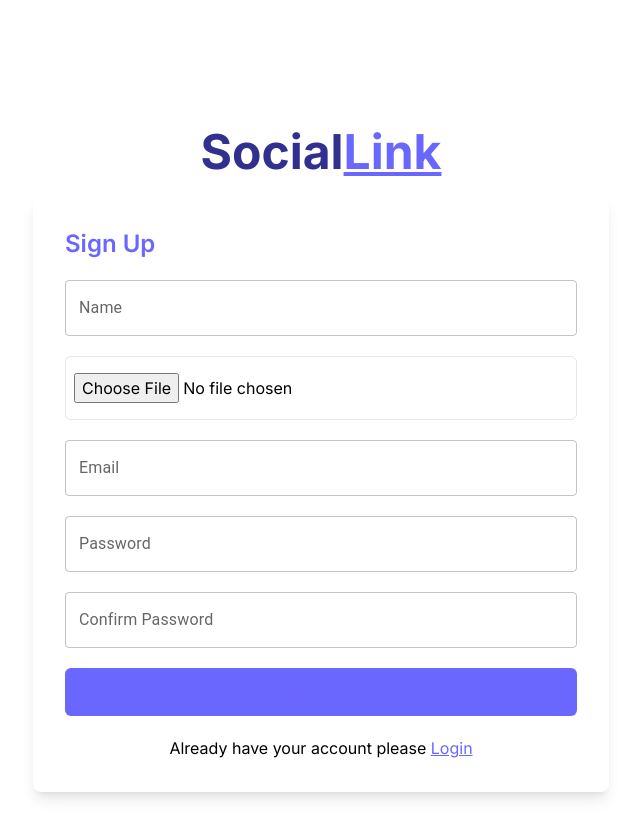
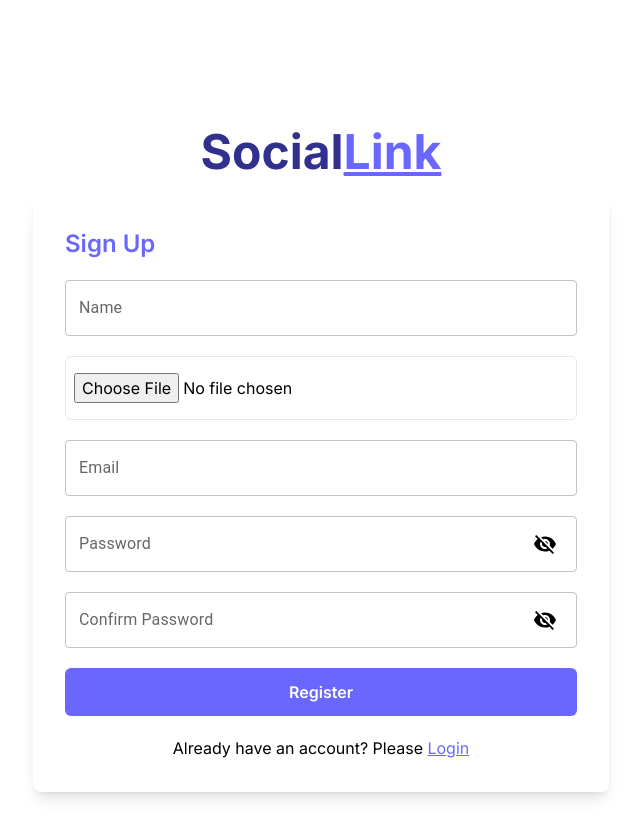
Before and after one commit to mk-saadi/social-link-client, a Next.js app: page /SignUp in a window 1280 px wide. Shown: the top 838 px of the page, without its empty margins (319-959 px from the left). Built offline with nearby package versions, Linux system fonts and the light colour scheme.

Commit message:
frontend sign up designed complete

```diff
--- a/src/app/Login/page.jsx
+++ b/src/app/Login/page.jsx
@@ -46,7 +46,7 @@ const Login = () => {
                     <input type="submit" value={'Login'} className='bg-[#6A67FF] text-white py-3 cursor-pointer font-semibold rounded-md hover:bg-opacity-80' />
                 </form>
                 <div>
-                    <p className='text-center'>Don't have't your account please <Link className='text-blue-500 underline ' href={'/SignUp'}>Register</Link></p>
+                    <p className='text-center'>Don't have't your account please <Link className='text-blue-500 underline ' href={'/signUp'}>Register</Link></p>
                 </div>
             </div>
         </div>
--- a/src/app/SignUp/page.jsx
+++ b/src/app/SignUp/page.jsx
@@ -1,94 +1,135 @@
 'use client'
 import { TextField } from '@mui/material';
 import Link from 'next/link';
-// import { useRouter } from 'next/navigation';
 import React, { useState } from 'react';
+import VisibilityIcon from '@mui/icons-material/Visibility';
+import VisibilityOffIcon from '@mui/icons-material/VisibilityOff';
+// import { useRouter } from 'next/router';
 
 const SignUp = () => {
+    const imgbbApiKey = process.env.NEXT_IMAGE_UPLOAD_TOKEN; // Replace with your ImgBB API key
+    // const router = useRouter();
+    console.log(imgbbApiKey)
 
-    const [name, setName] = useState('')
-    const [email, setEmail] = useState('')
-    const [Photo, setPhoto] = useState('')
-    const [password, setPassword] = useState('')
-    const [confirmPassword, setConfirmPassword] = useState('')
-    const [error, setError] = useState('')
+    const [passwordShow, setPasswordShow] = useState(false);
+    const [name, setName] = useState('');
+    const [email, setEmail] = useState('');
+    const [photo, setPhoto] = useState(null);
+    const [password, setPassword] = useState('');
+    const [confirmPassword, setConfirmPassword] = useState('');
+    const [error, setError] = useState('');
 
-    // const router = useRouter();
+    const handlePasswordShow = () => {
+        setPasswordShow(!passwordShow)
+    }
 
     const handleSubmit = async (e) => {
-        e.preventDefault()
+        e.preventDefault();
 
-        console.log(name)
+        if (!name || !email || !password || !photo) {
+            setError('All fields are required');
+            return;
+        } else {
+            setError('');
+        }
 
-        // if (!name || !email || !password) {
-        //     setError('All field is required');
-        //     return
-        // } else {
-        //     setError('')
-        // }
+        if (password !== confirmPassword) {
+            setError('password is not mached');
+        }
+        else {
+            setError('');
+        }
 
-        // try {
+        const formData = new FormData();
+        formData.append('image', photo);
 
-        //     const resUserExists = await fetch("api/userExists", {
-        //         method: "POST",
-        //         headers: {
-        //             "Content-Type": "application/json",
-        //         },
-        //         body: JSON.stringify({ email }),
-        //     });
+        try {
+            const resUserExists = await fetch("http://localhost:7000/users", {
+                method: "POST",
+                headers: {
+                    "Content-Type": "application/json",
+                },
+                body: JSON.stringify({ email }),
+            });
 
-        //     const { user } = await resUserExists.json();
+            const { user } = await resUserExists.json();
 
-        //     if (user) {
-        //         setError("User already exists.");
-        //         return;
-        //     }
+            if (resUserExists.status === 409) {
+                setError("User already exists.");
+                return;
+            }
 
+            const imgbbResponse = await fetch(`https://api.imgbb.com/1/upload?key=${imgbbApiKey}`, {
+                method: "POST",
+                body: formData,
+            });
 
-        //     const res = await fetch('api/register', {
-        //         method: "POST",
-        //         headers: {
-        //             "Content-Type": "application/json",
-        //         },
-        //         body: JSON.stringify({
-        //             name,
-        //             email,
-        //             password,
-        //         }),
-        //     });
-        //     if (res.ok) {
-        //         console.log('res ok')
-        //         const form = e.target;
-        //         form.reset();
-        //         router.push('/Login')
-        //     }
-        //     else {
-        //         console.log("User registration Failed.")
-        //     }
-        // } catch (error) {
-        //     console.log("Error during registration:", error);
-        // }
-    }
+            if (imgbbResponse.ok) {
+                const imgbbData = await imgbbResponse.json();
+                const imageUrl = imgbbData.data.url;
 
+                const registrationData = {
+                    name,
+                    email,
+                    password,
+                    photo: imageUrl,
+                };
+
+                const registrationResponse = await fetch('http://localhost:7000/users', {
+                    method: "POST",
+                    headers: {
+                        "Content-Type": "application/json",
+                    },
+                    body: JSON.stringify(registrationData),
+                });
+
+                if (registrationResponse.ok) {
+                    setName('');
+                    setEmail('');
+                    setPhoto(null);
+                    setPassword('');
+                    setConfirmPassword('');
+                } else {
+                    console.error('User registration failed.');
+                }
+            } else {
+                console.error('Image upload to ImgBB failed.');
+            }
+        } catch (error) {
+            console.error('Error during registration:', error);
+        }
+    };
 
     return (
         <div className='container mx-auto min-h-screen mt-32'>
             <h3 className='text-5xl text-center font-bold my-5 text-[#32308E]'>Social<span className='underline text-[#6A67FF]'>Link</span></h3>
             <div className='flex flex-col justify-center gap-5 lg:max-w-xl max-w-sm mx-auto shadow-lg p-8 rounded-lg'>
-                <h4 className=' text-2xl font-semibold text-[#6A67FF]'>Sign Up</h4>
+                <h4 className='text-2xl font-semibold text-[#6A67FF]'>Sign Up</h4>
                 <form onSubmit={handleSubmit} className='flex flex-col justify-center gap-5'>
-                    <TextField fullWidth label="Name" id="fullWidth" onChange={(e) => setName(e.target.value)} type="text" name='name' className=' border rounded-md' />
-                    <input onChange={(e) => setPhoto(e.target.value)} type="file" name='photo' placeholder='Photo' className='px-2 py-4 border rounded-md cursor-pointer' />
-                    <TextField fullWidth label="Email" id="fullWidth" onChange={(e) => setEmail(e.target.value)} type="email" name='email' className=' border rounded-md' />
-                    <TextField fullWidth label="Password" id="fullWidth" onChange={(e) => setPassword(e.target.value)} type="password" name='password' className=' border rounded-md' />
-                    <TextField fullWidth label="Confirm Password" id="fullWidth" onChange={(e) => setConfirmPassword(e.target.value)} type="password" name='confirmPassword' className=' border rounded-md' />
+                    <TextField fullWidth label="Name" id="fullWidth" onChange={(e) => setName(e.target.value)} type="text" name='name' className='border rounded-md' />
+                    <input onChange={(e) => setPhoto(e.target.files?.[0])} type="file" name='photo' placeholder='Photo' className='px-2 py-4 border rounded-md cursor-pointer' />
+                    <TextField fullWidth label="Email" id="fullWidth" onChange={(e) => setEmail(e.target.value)} type="email" name='email' className='border rounded-md' />
+                    <div className='relative'>
+                        <TextField fullWidth label="Password" id="fullWidth" onChange={(e) => setPassword(e.target.value)} type={passwordShow ? `text` : `password`} name='password' className='border rounded-md' />
+                        {passwordShow ?
+                            <VisibilityIcon onClick={() => handlePasswordShow()} className='absolute right-5 top-4 cursor-pointer' />
+                            : <VisibilityOffIcon onClick={() => handlePasswordShow()} className='absolute right-5 top-4 cursor-pointer' />
+                        }
+                    </div>
+                    <div className='relative'>
+                        <TextField fullWidth label="Confirm Password" id="fullWidth" onChange={(e) => setConfirmPassword(e.target.value)} type={passwordShow ? `text` : `password`} name='confirmPassword' className='border rounded-md' />
+                        {passwordShow ?
+                            <VisibilityIcon onClick={() => handlePasswordShow()} className='absolute right-5 top-4 cursor-pointer' />
+                            : <VisibilityOffIcon onClick={() => handlePasswordShow()} className='absolute right-5 top-4 cursor-pointer' />
+                        }
+                    </div>
                     {error && (<div>
                         <span className='text-red-700 text-md text-lg'>{error}</span>
                     </div>)}
-                    <input type="submit" value={'Register'} className='bg-[#6A67FF] text-[#6A67FF] py-3 cursor-pointer font-semibold rounded-md hover:bg-opacity-80' />
+                    <input type="submit" value={'Register'} className='bg-[#6A67FF] text-white py-3 cursor-pointer font-semibold rounded-md hover-bg-opacity-80' />
                 </form>
                 <div>
-                    <p className='text-center'>Already have your account please <Link className='text-[#6A67FF] underline' href={'/Login'}>Login</Link></p>
+                    <p className='text-center'>Already have an account? Please <Link className='text-[#6A67FF] underline' href={'/login'}>Login</Link></p>
                 </div>
             </div>
         </div>
```
Also changed, not shown: 1 other file (tests, documents, lock files or other folders).
